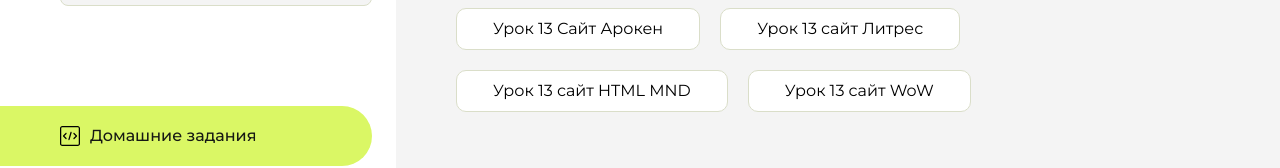
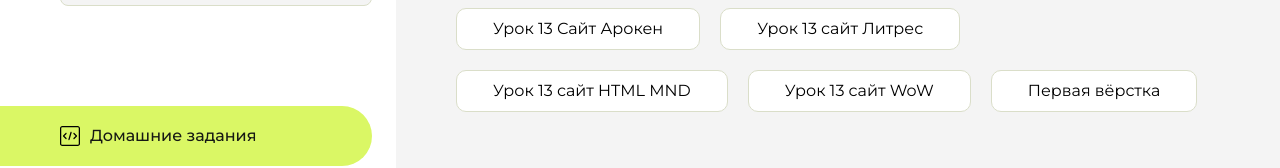
Before and after one commit to CoffeemanV/homework2, a plain HTML site: page index.html in a window 1280 px wide. Shown: the part 230-398 px from the top of the page. Drawn offline with Linux system fonts and the light colour scheme.

Commit message:
add template

```diff
--- a/index.html
+++ b/index.html
@@ -104,6 +104,9 @@
                     <li class="content__list-item">
                         <a href="WoW Les13/index.html">Урок 13 сайт WoW</a>
                     </li>
+                    <li class="content__list-item">
+                        <a href="Homework3/index.html">Первая вёрстка</a>
+                    </li>
                 </ul>
             </div>
             <div class="content__block hidden" id="diplomBlock">
```
